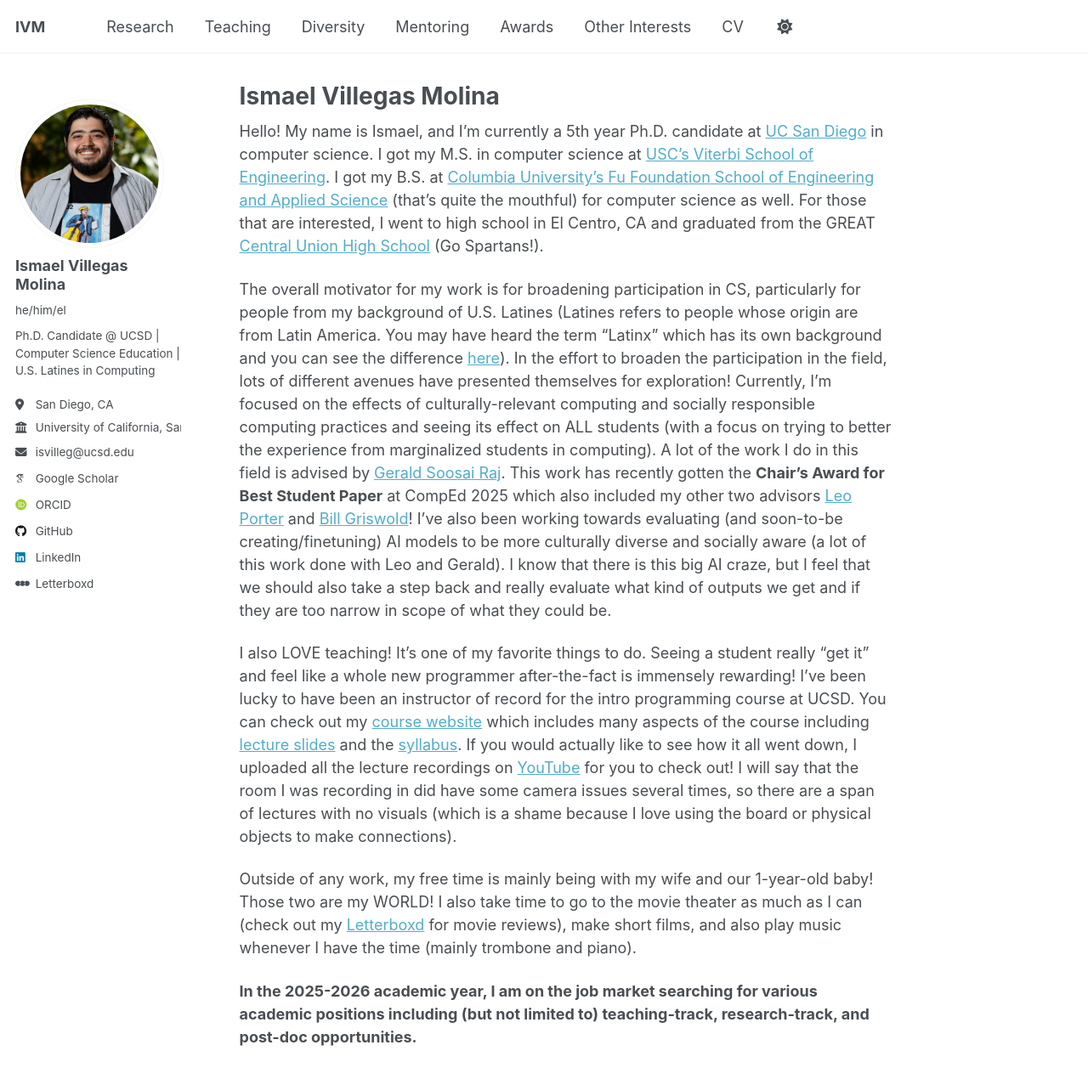
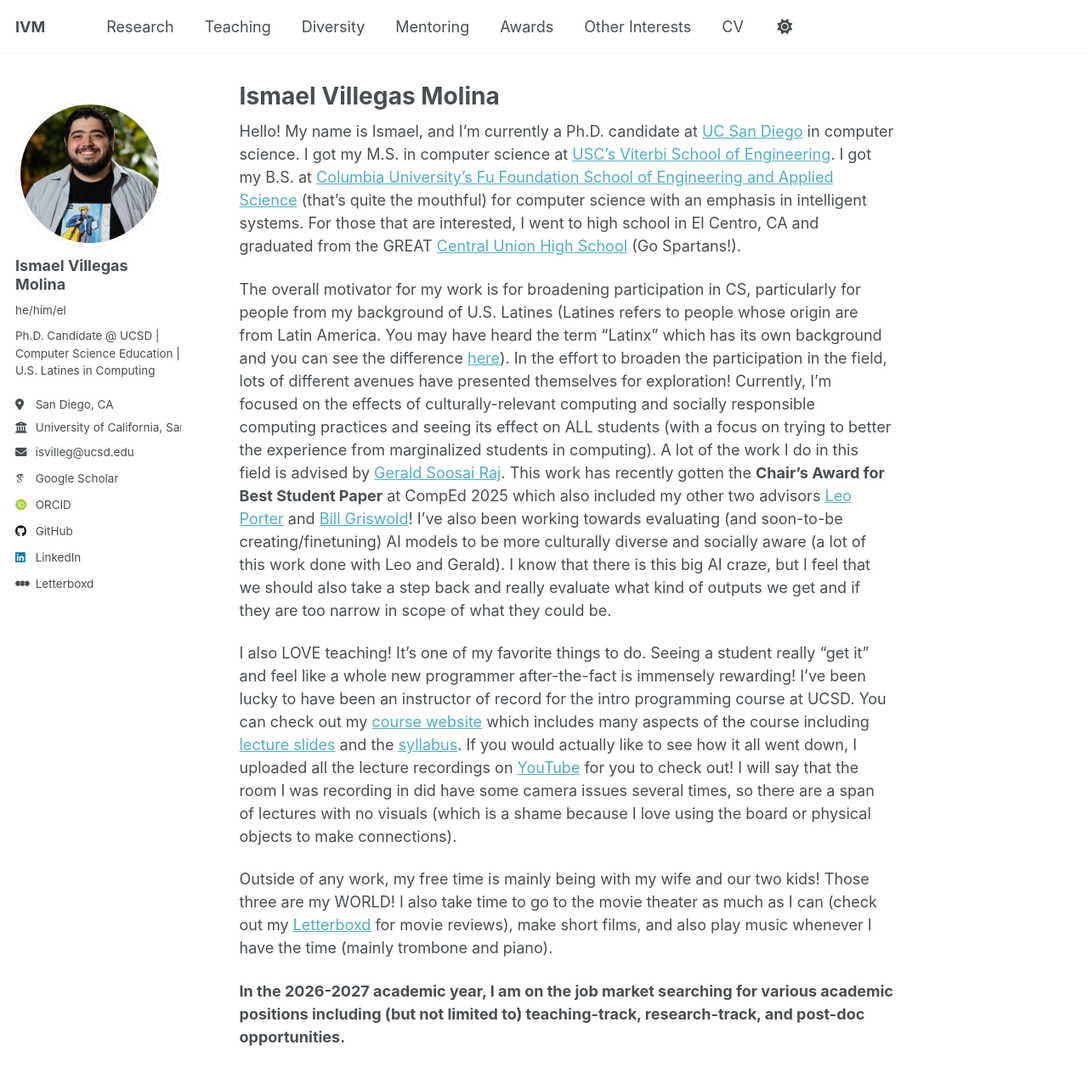
Before and after one commit to IsmaelV/IsmaelV.github.io, a Jekyll site: the page built from _pages/about.md, in a window 1280 px wide and 1400 px high. Shown: the top 1270 px of the window at 85% size. Built offline with Jekyll 4.4.1, drawn with Linux system fonts in a browser that asks for light colours; some web fonts are replaced; a script that is not in the unit is left out.

Commit message:
Updated 2026-2027 job search information

```diff
--- a/_pages/about.md
+++ b/_pages/about.md
@@ -7,12 +7,12 @@ redirect_from:
   - /about.html
 ---
 
-Hello! My name is Ismael, and I'm currently a 5th year Ph.D. candidate at [UC San Diego](https://cse.ucsd.edu/) in computer science. I got my M.S. in computer science at [USC's Viterbi School of Engineering](https://viterbischool.usc.edu/). I got my B.S. at [Columbia University's Fu Foundation School of Engineering and Applied Science](https://www.engineering.columbia.edu/) (that's quite the mouthful) for computer science as well. For those that are interested, I went to high school in El Centro, CA and graduated from the GREAT [Central Union High School](https://www.spartansnet.net/) (Go Spartans!).
+Hello! My name is Ismael, and I'm currently a Ph.D. candidate at [UC San Diego](https://cse.ucsd.edu/) in computer science. I got my M.S. in computer science at [USC's Viterbi School of Engineering](https://viterbischool.usc.edu/). I got my B.S. at [Columbia University's Fu Foundation School of Engineering and Applied Science](https://www.engineering.columbia.edu/) (that's quite the mouthful) for computer science with an emphasis in intelligent systems. For those that are interested, I went to high school in El Centro, CA and graduated from the GREAT [Central Union High School](https://www.spartansnet.net/) (Go Spartans!).
 
 The overall motivator for my work is for broadening participation in CS, particularly for people from my background of U.S. Latines (Latines refers to people whose origin are from Latin America. You may have heard the term "Latinx" which has its own background and you can see the difference [here](https://docs.google.com/document/d/1MLS4PxAa7_A0sXN_iZmQGGW8zFkBHYBcpbT7uSv_inA/edit?usp=sharing)). In the effort to broaden the participation in the field, lots of different avenues have presented themselves for exploration! Currently, I'm focused on the effects of culturally-relevant computing and socially responsible computing practices and seeing its effect on ALL students (with a focus on trying to better the experience from marginalized students in computing). A lot of the work I do in this field is advised by [Gerald Soosai Raj](https://geraldsoosairaj.github.io/). This work has recently gotten the <b>Chair's Award for Best Student Paper</b> at CompEd 2025 which also included my other two advisors [Leo Porter](https://leoporter.ucsd.edu/) and [Bill Griswold](https://cseweb.ucsd.edu/~wgg)! I've also been working towards evaluating (and soon-to-be creating/finetuning) AI models to be more culturally diverse and socially aware (a lot of this work done with Leo and Gerald). I know that there is this big AI craze, but I feel that we should also take a step back and really evaluate what kind of outputs we get and if they are too narrow in scope of what they could be.
 
 I also LOVE teaching! It's one of my favorite things to do. Seeing a student really "get it" and feel like a whole new programmer after-the-fact is immensely rewarding! I've been lucky to have been an instructor of record for the intro programming course at UCSD. You can check out my [course website](https://sites.google.com/ucsd.edu/cse8a-summersession1-2025/home) which includes many aspects of the course including [lecture slides](https://sites.google.com/ucsd.edu/cse8a-summersession1-2025/schedule) and the [syllabus](https://sites.google.com/ucsd.edu/cse8a-summersession1-2025/syllabus). If you would actually like to see how it all went down, I uploaded all the lecture recordings on [YouTube](https://www.youtube.com/playlist?list=PLtqgXrebWo2clEjn8TivQzsgrHz84vVgq) for you to check out! I will say that the room I was recording in did have some camera issues several times, so there are a span of lectures with no visuals (which is a shame because I love using the board or physical objects to make connections).
 
-Outside of any work, my free time is mainly being with my wife and our 1-year-old baby! Those two are my WORLD! I also take time to go to the movie theater as much as I can (check out my [Letterboxd](https://letterboxd.com/ivm/) for movie reviews), make short films, and also play music whenever I have the time (mainly trombone and piano).
+Outside of any work, my free time is mainly being with my wife and our two kids! Those three are my WORLD! I also take time to go to the movie theater as much as I can (check out my [Letterboxd](https://letterboxd.com/ivm/) for movie reviews), make short films, and also play music whenever I have the time (mainly trombone and piano).
 
-<b>In the 2025-2026 academic year, I am on the job market searching for various academic positions including (but not limited to) teaching-track, research-track, and post-doc opportunities.</b>
+<b>In the 2026-2027 academic year, I am on the job market searching for various academic positions including (but not limited to) teaching-track, research-track, and post-doc opportunities.</b>
```
